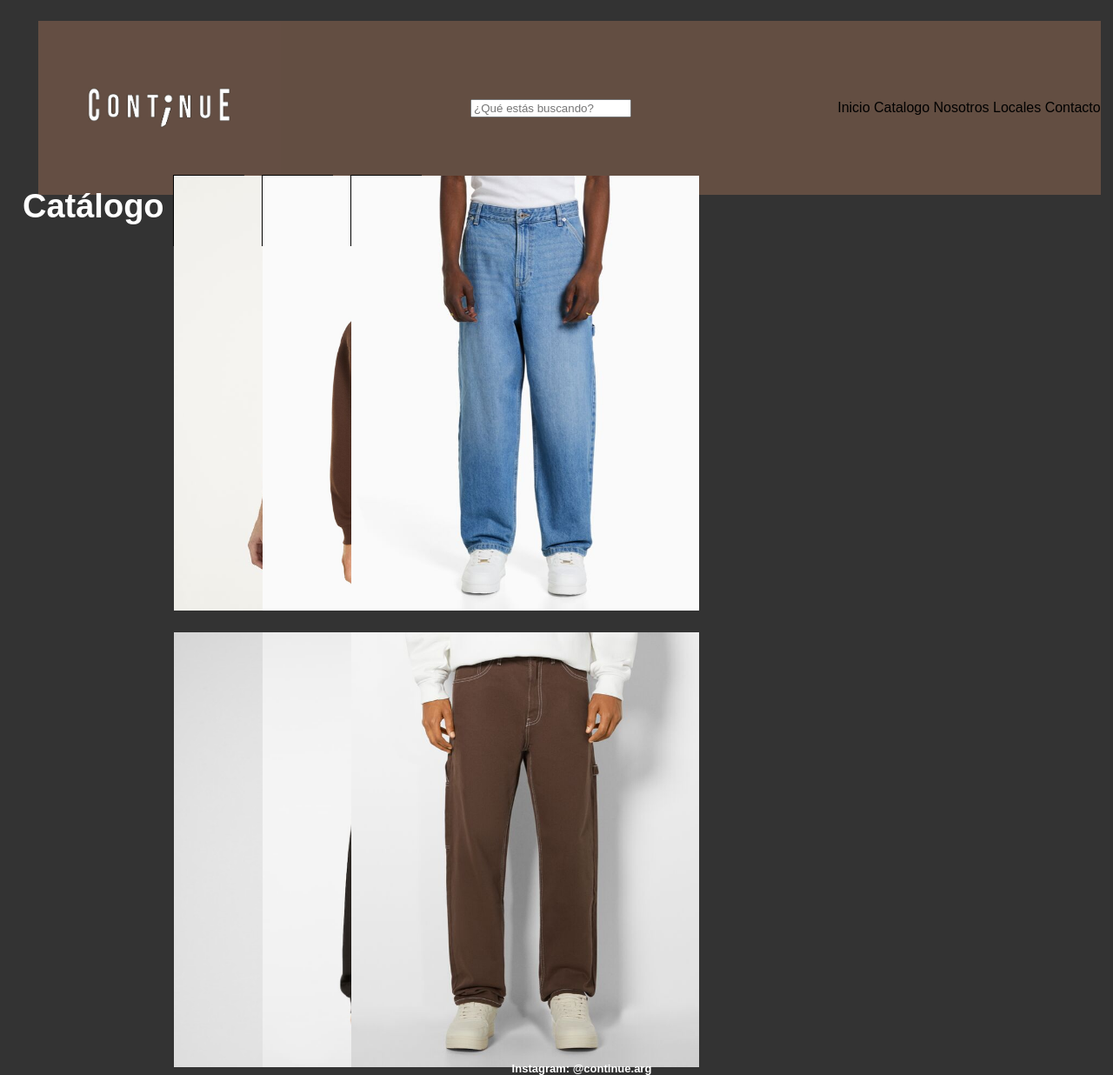
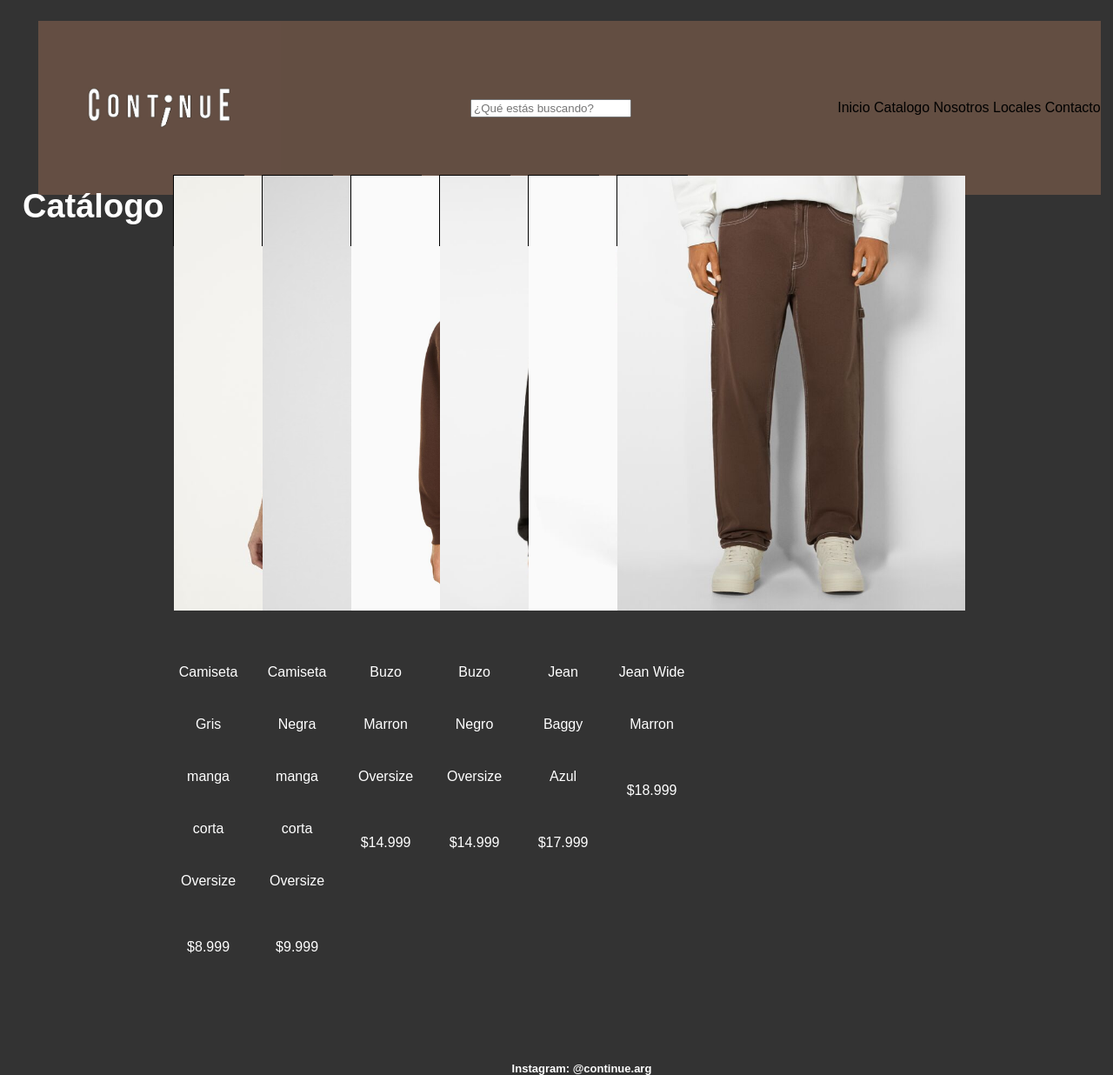
Before and after one commit to luca-albertini/continue, a plain HTML site: page pages/tienda.html in a window 1280 px wide. Shown: the top 1236 px of the page at 87% size. Drawn offline with Linux system fonts and the light colour scheme.

Commit message:
tamaños

```diff
--- a/pages/tienda.html
+++ b/pages/tienda.html
@@ -38,12 +38,12 @@
     <main>
         <div class="Catalogo">
         <h1>Catálogo</h1>
-            <div class="caja caja1"> <img src="../images/Remera gris.jpg" width="400px" height="500px><p>Camiseta Gris manga corta Oversize</p><p>$8.999</p> </div>
-            <div class="caja caja2"> <img src="../images/Remera negra.jpg" width="400px" height="500px><p>Camiseta Negra manga corta Oversize</p><p>$9.999</p> </div>
-            <div class="caja caja3"> <img src="../images/Buzo marron.jpg" width="400px" height="500px><p>Buzo Marron Oversize</p><p>$14.999</p> </div>
-            <div class="caja caja4"> <img src="../images/Buzo negro.jpg" width="400px" height="500px><p>Buzo Negro Oversize</p><p>$14.999</p> </div>
-            <div class="caja caja5"> <img src="../images/Jean azul.jpg" width="400px" height="500px><p>Jean Baggy Azul</p><p>$17.999</p> </div>
-            <div class="caja caja6"> <img src="../images/Jean marron.jpg" width="400px" height="500px><p>Jean Wide Marron</p><p>$18.999</p> </div>
+            <div class="caja caja1"> <img src="../images/Remera gris.jpg" width="400px" height="500px"> <p>Camiseta Gris manga corta Oversize</p><p>$8.999</p> </div>
+            <div class="caja caja2"> <img src="../images/Remera negra.jpg" width="400px" height="500px"> <p>Camiseta Negra manga corta Oversize</p><p>$9.999</p> </div>
+            <div class="caja caja3"> <img src="../images/Buzo marron.jpg" width="400px" height="500px"> <p>Buzo Marron Oversize</p><p>$14.999</p> </div>
+            <div class="caja caja4"> <img src="../images/Buzo negro.jpg" width="400px" height="500px"> <p>Buzo Negro Oversize</p><p>$14.999</p> </div>
+            <div class="caja caja5"> <img src="../images/Jean azul.jpg" width="400px" height="500px"> <p>Jean Baggy Azul</p><p>$17.999</p> </div>
+            <div class="caja caja6"> <img src="../images/Jean marron.jpg" width="400px" height="500px"> <p>Jean Wide Marron</p><p>$18.999</p> </div>
         </div>
     </main>
     <!--Fin del contenido principal de la pagina-->
```
